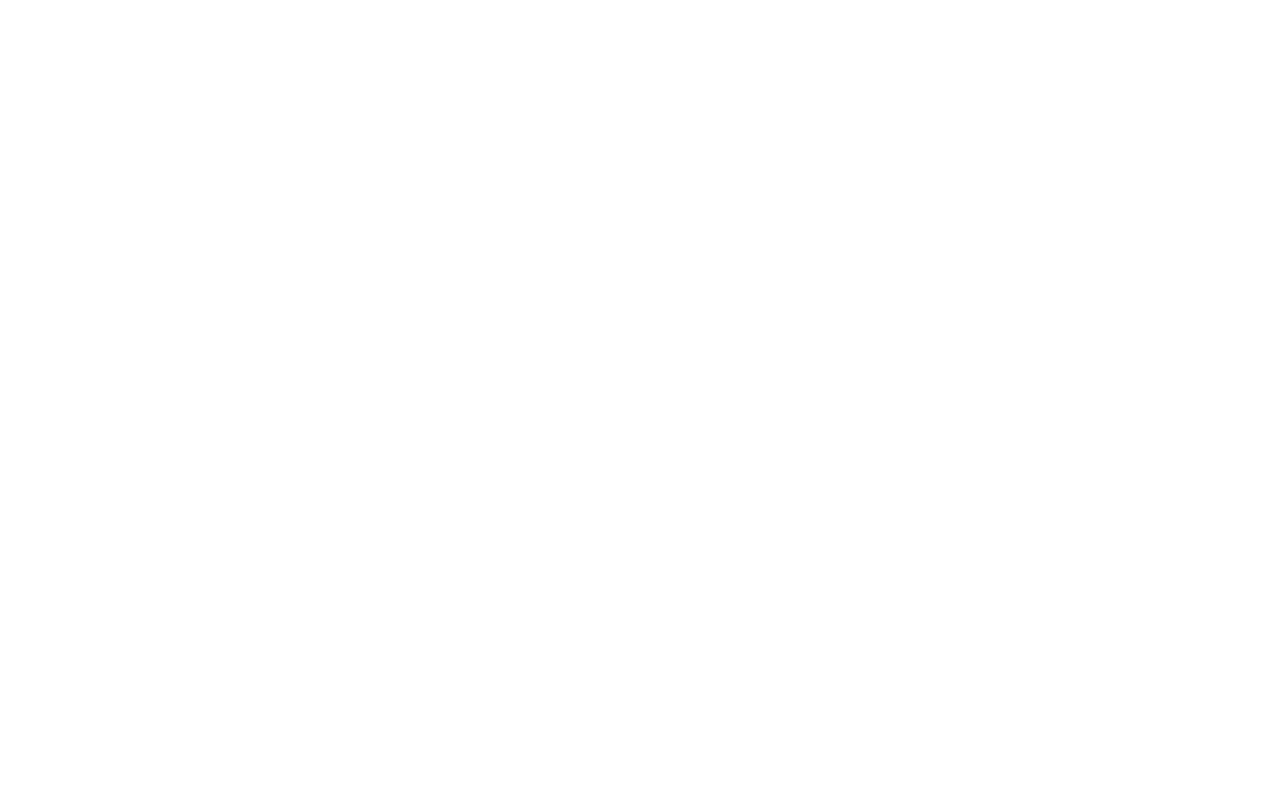
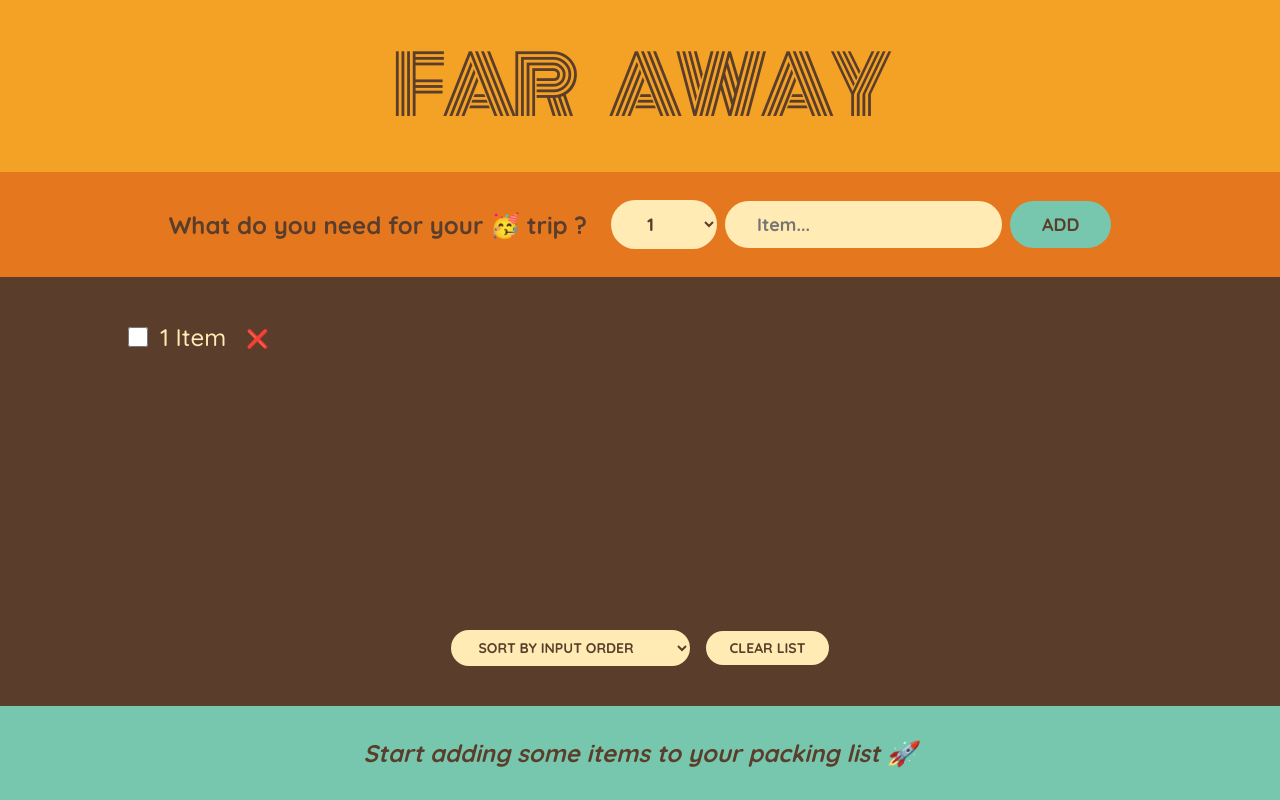
Before and after one commit to Bouchtarate/far-away, a React (Create React App) app: page / in a window 1280 px wide. Built offline with nearby package versions, Linux system fonts and the light colour scheme.

Commit message:
add all components with the styles

```diff
--- a/src/App.jsx
+++ b/src/App.jsx
@@ -1,3 +1,15 @@
+import { AddForm } from "./components/AddForm";
+import { Header } from "./components/Header";
+import { List } from "./components/List";
+import { State } from "./components/State";
+
 export default function App() {
-  return;
+  return (
+    <div className="app">
+      <Header />
+      <AddForm />
+      <List />
+      <State />
+    </div>
+  );
 }
--- /dev/null
+++ b/src/components/AddForm.jsx
@@ -0,0 +1,33 @@
+export const AddForm = () => {
+  return (
+    <div className="add-form">
+      <h3>What do you need for your 🥳 trip ?</h3>
+      <select name="" id="">
+        <option value="1" selected>
+          1
+        </option>
+        <option value="2">2</option>
+        <option value="3">3</option>
+        <option value="4">4</option>
+        <option value="5">5</option>
+        <option value="6">6</option>
+        <option value="7">7</option>
+        <option value="8">8</option>
+        <option value="9">9</option>
+        <option value="10">10</option>
+        <option value="11">11</option>
+        <option value="12">12</option>
+        <option value="13">13</option>
+        <option value="14">14</option>
+        <option value="15">15</option>
+        <option value="16">16</option>
+        <option value="17">17</option>
+        <option value="18">18</option>
+        <option value="19">19</option>
+        <option value="20">20</option>
+      </select>
+      <input type="text" name="" id="" placeholder="Item..." />
+      <button>ADD</button>
+    </div>
+  );
+};
--- /dev/null
+++ b/src/components/Header.jsx
@@ -0,0 +1,3 @@
+export const Header = () => {
+  return <h1> FAR AWAY</h1>;
+};
--- /dev/null
+++ b/src/components/Item.jsx
@@ -0,0 +1,9 @@
+export const Item = () => {
+  return (
+    <li>
+      <input type="checkbox" value="" />
+      <span>1 Item</span>
+      <button>❌</button>
+    </li>
+  );
+};
--- /dev/null
+++ b/src/components/List.jsx
@@ -0,0 +1,18 @@
+import { Item } from "./Item";
+export const List = () => {
+  return (
+    <div className="list">
+      <ul>
+        <Item />
+      </ul>
+      <div className="actions">
+        <select value="">
+          <option value="input">Sort by input order</option>
+          <option value="description">Sort by description</option>
+          <option value="packed">Sort by packed status</option>
+        </select>
+        <button>Clear list</button>
+      </div>
+    </div>
+  );
+};
--- /dev/null
+++ b/src/components/State.jsx
@@ -0,0 +1,7 @@
+export const State = () => {
+  return (
+    <p className="stats">
+      <em>Start adding some items to your packing list 🚀</em>
+    </p>
+  );
+};
--- /dev/null
+++ b/src/index.css
@@ -0,0 +1,136 @@
+/*
+const initialItems = [
+  { id: 1, description: "Passports", quantity: 2, packed: false },
+  { id: 2, description: "Socks", quantity: 12, packed: false },
+];
+*/
+
+@import url("https://fonts.googleapis.com/css2?family=Monoton&family=Quicksand:wght@500;700&display=swap");
+* {
+  margin: 0;
+  padding: 0;
+  box-sizing: border-box;
+}
+
+html {
+  font-size: 62.5%;
+}
+
+body {
+  font-size: 2.4rem;
+  font-family: sans-serif;
+  color: #5a3e2b;
+  font-family: "Quicksand";
+  font-weight: 500;
+}
+
+.app {
+  width: 100%;
+  height: 100vh;
+  display: grid;
+  grid-template-rows: auto auto 1fr auto;
+}
+
+h1 {
+  text-align: center;
+  background-color: #f4a226;
+  font-family: "Monoton";
+  font-size: 8rem;
+  text-transform: uppercase;
+  font-weight: 400;
+  word-spacing: 30px;
+  letter-spacing: -5px;
+  padding: 2.4rem 0;
+}
+
+.add-form {
+  background-color: #e5771f;
+  padding: 2.8rem 0;
+  display: flex;
+  align-items: center;
+  justify-content: center;
+  gap: 0.8rem;
+}
+
+h3 {
+  margin-right: 1.6rem;
+  font-size: 2.4rem;
+}
+
+button,
+select,
+input {
+  background-color: #ffebb3;
+  color: #5a3e2b;
+  font-family: inherit;
+  border: none;
+  border-radius: 10rem;
+  padding: 1.2rem 3.2rem;
+  font-weight: 700;
+  font-size: 1.8rem;
+  cursor: pointer;
+}
+
+.add-form button {
+  text-transform: uppercase;
+  background-color: #76c7ad;
+}
+
+.list {
+  background-color: #5a3e2b;
+  color: #ffebb3;
+  padding: 4rem 0;
+
+  display: flex;
+  justify-content: space-between;
+  flex-direction: column;
+  gap: 3.2rem;
+  align-items: center;
+}
+
+.actions button,
+.list select {
+  text-transform: uppercase;
+  padding: 0.8rem 2.4rem;
+  font-size: 1.4rem;
+  font-weight: 700;
+  margin: 0 0.8rem;
+}
+
+.list ul {
+  list-style: none;
+  width: 80%;
+  display: grid;
+  grid-template-columns: repeat(auto-fit, minmax(250px, 1fr));
+  gap: 1.2rem;
+  justify-content: center;
+  align-content: start;
+}
+
+.list li {
+  display: flex;
+  align-items: center;
+  gap: 1.2rem;
+}
+
+input[type="checkbox"] {
+  height: 2rem;
+  width: 2rem;
+  accent-color: #e5771f;
+}
+
+.list li button {
+  cursor: pointer;
+  background: none;
+  border: none;
+  font-size: 1.8rem;
+  padding: 0.8rem;
+  transform: translateY(2px);
+}
+
+.stats {
+  background-color: #76c7ad;
+  text-align: center;
+  font-weight: 700;
+  padding: 3.2rem 0;
+}
--- a/src/index.js
+++ b/src/index.js
@@ -1,6 +1,7 @@
 import React from "react";
 import ReactDOM from "react-dom/client";
 import App from "./App";
+import "./index.css";
 
 const root = ReactDOM.createRoot(document.getElementById("root"));
 root.render(<App />);
```
